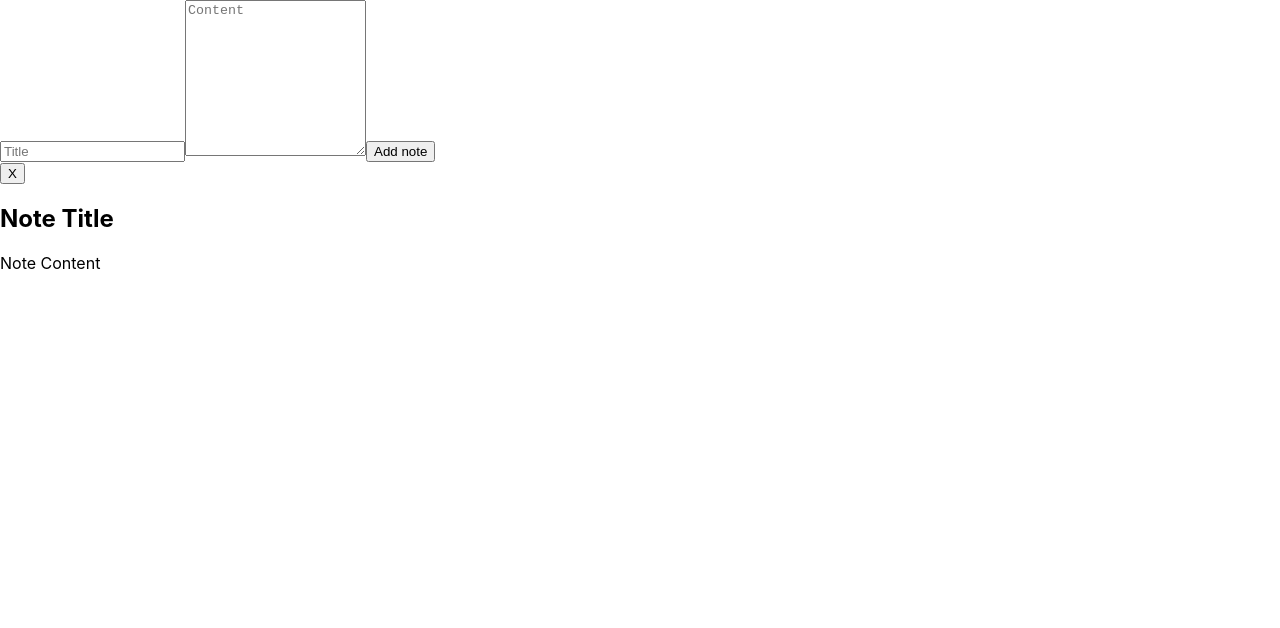
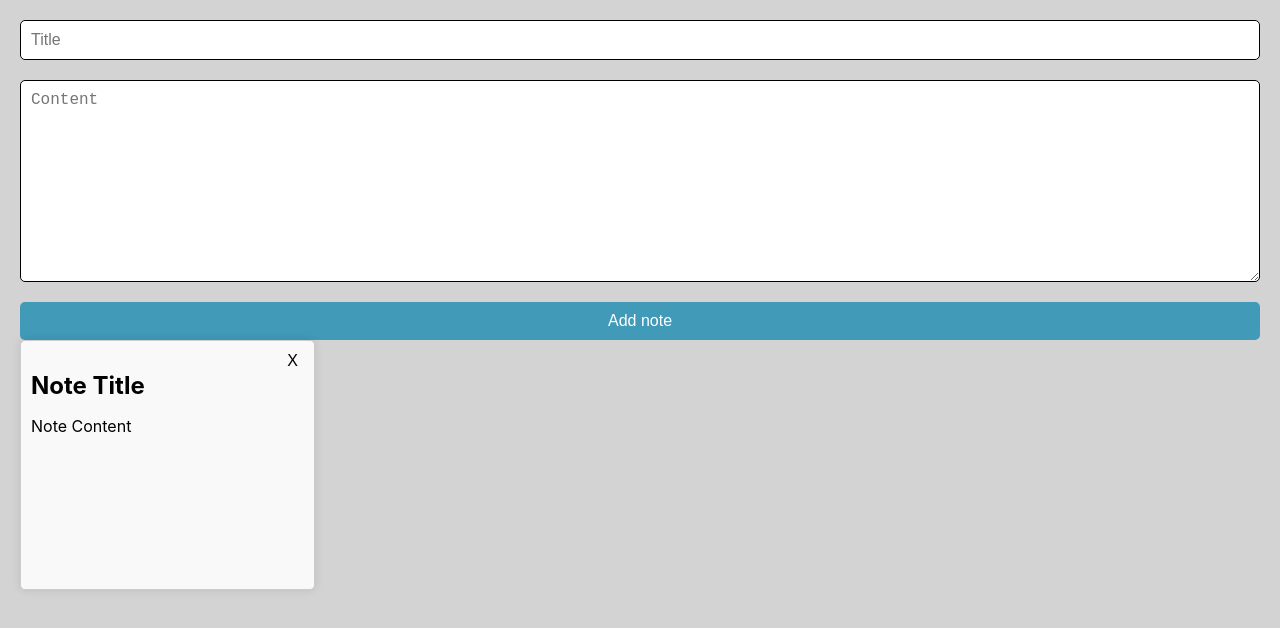
Before and after one commit to a-maci29/notes-app, a React (Create React App) app: page / in a window 1280 px wide. Shown: the top 628 px of the page. Built offline with nearby package versions, Linux system fonts and the light colour scheme.

Commit message:
Adds basic styling

```diff
--- a/src/App.css
+++ b/src/App.css
@@ -1,2 +1,94 @@
-.App {
+body {
+  margin: 20px;
+  background-color: lightgrey;
 }
+
+.app-container {
+  grid-template-columns: 1fr;
+}
+
+@media (min-width: 600px) {
+  .app-container {
+    display: grid;
+    grid-template-columns: 200px 1fr;
+    gap: 20px;
+  }
+}
+
+.notes-grid {
+  display: grid;
+  grid-template-columns: repeat(auto-fill, minmax(250px, 1fr));
+  grid-auto-rows: minmax(250px, auto);
+  gap: 20px;
+}
+
+.note-item {
+  display: flex;
+  flex-direction: column;
+  border: 1px solid #ccc;
+  padding: 10px;
+  border-radius: 5px;
+  background-color: #f9f9f9;
+  box-shadow: 0px 0px 10px rgba(0, 0, 0, 0.1);
+  cursor: pointer;
+}
+
+.notes-header{
+  display: flex;
+  justify-content: flex-end;
+}
+
+.notes-header button {
+  font-size: 16px;
+  background:  transparent;
+  border: none;
+  cursor: pointer;
+  max-width: fit-content;
+}
+
+h2 {
+  margin: 0
+}
+
+.note-form {
+  display:flex;
+  flex-direction: column;
+  gap: 20px;
+}
+
+textarea,
+input {
+  border-radius: 5px;
+  border: 1px solid black;
+  padding: 10px;
+  font-size: 16px;
+}
+
+.note-form button {
+  border-radius: 5px;
+  background-color: rgb(64, 154, 184);
+  border: none;
+  padding: 10px;
+  font-size: 16px;
+  color: white;
+}
+
+.note-form button:hover {
+  background-color: rgb(106, 175, 198);
+  cursor: pointer;
+}
+
+.edit-buttons {
+  display: flex;
+  justify-content: space-evenly;
+  gap: 5px;
+}
+
+.edit-buttons button {
+  flex: 1;
+}
+
+.edit-buttons button:last-of-type {
+  background-color: rgb(220, 89, 89);
+  color: white;
+}
```
